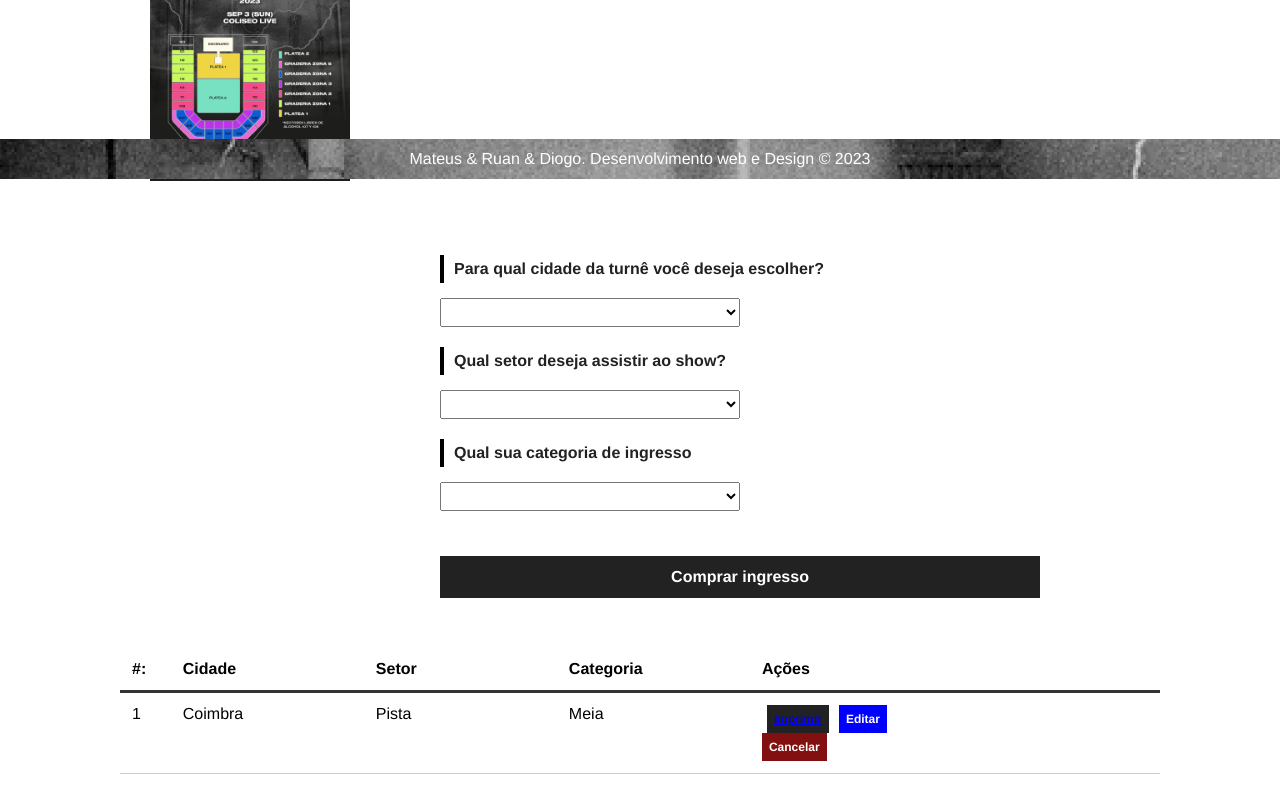
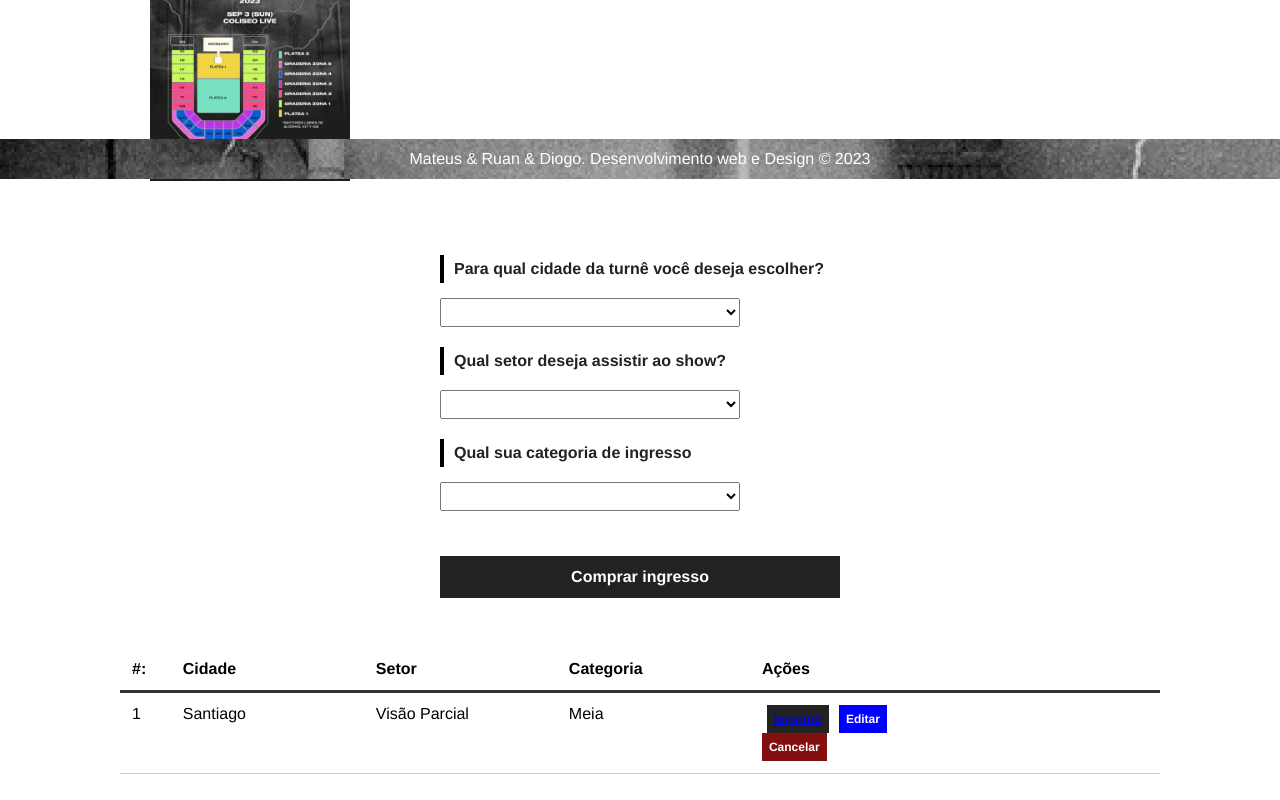
Before and after one commit to mateusfelipenobre/bilheteria, a Vue app: page /TelaUsuario in a window 1280 px wide. Shown: the part 621-1421 px from the top of the page. Built offline with nearby package versions, Linux system fonts and the light colour scheme; data requests are answered from the project's data file.

Commit message:
ajustes
ajustes

```diff
--- a/db/db.json
+++ b/db/db.json
@@ -17,19 +17,19 @@
     "cidades": [
       {
         "id": 1,
-        "tipo": "Coimbra"
+        "tipo": "São Paulo"
       },
       {
         "id": 2,
-        "tipo": "Porto"
+        "tipo": "México"
       },
       {
         "id": 3,
-        "tipo": "Lisboa"
+        "tipo": "Santiago"
       },
       {
         "id": 4,
-        "tipo": "Madrid"
+        "tipo": "Bogóda"
       }
     ],
     "setores": [
@@ -67,10 +67,9 @@
   },
   "ticket": [
     {
-      "cidade": "Coimbra",
-      "setor": "Pista",
+      "cidade": "Santiago",
+      "setor": "Visão Parcial",
       "categoria": "Meia",
-      "status": "solicitado",
       "id": 1
     }
   ]
--- a/package.json
+++ b/package.json
@@ -13,7 +13,8 @@
     "core-js": "^3.8.3",
     "json-server": "^0.17.4",
     "vue": "^3.2.13",
-    "vue-router": "^4.0.3"
+    "vue-router": "^4.0.3",
+    "vuex": "^4.1.0"
   },
   "devDependencies": {
     "@vue/cli-plugin-babel": "~5.0.0",
--- a/src/App.vue
+++ b/src/App.vue
@@ -58,6 +58,9 @@ export default {
         text-align: center;
     }
 
+    #comprar{
+    width: 400px;
+    }
 
   .submit-btn {
         background-color: #222;
@@ -69,7 +72,10 @@ export default {
         margin: 0 auto;
         cursor: pointer;
         transition: .5s;
+        justify-content: center;
     }
+
+
     .submit-btn:hover {
         background-color: transparent;
         color: #222;
--- a/src/components/DadosForm.vue
+++ b/src/components/DadosForm.vue
@@ -25,7 +25,7 @@
             </div>
 
             <div class="input-container">
-                <input  class="submit-btn" type="submit" value= "Comprar ingresso">
+                <input id="comprar" class="submit-btn" type="submit" value= "Comprar ingresso">
             </div>
          </form>
         </div>
@@ -86,7 +86,7 @@ export default {
            this.cidade = "";
            this.setor = "";
            this.categoria = "";
-           //this.incrementarAtualizacao();
+         this.incrementarAtualizacao();
         }
 
 
```
Also changed, not shown: 1 other file (tests, documents, lock files or other folders).
